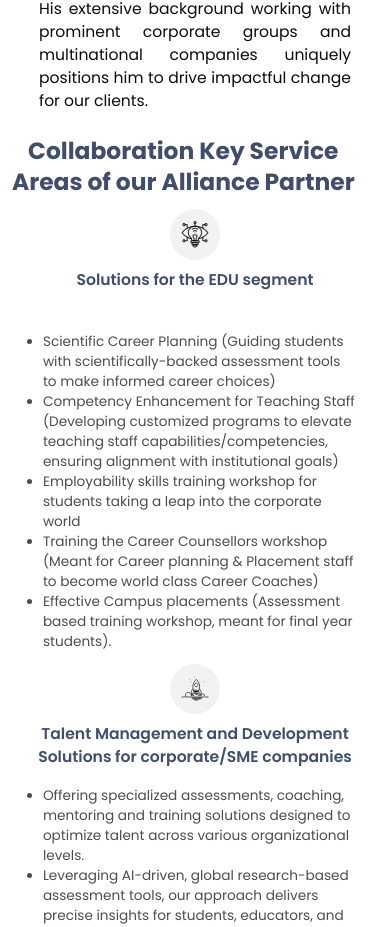
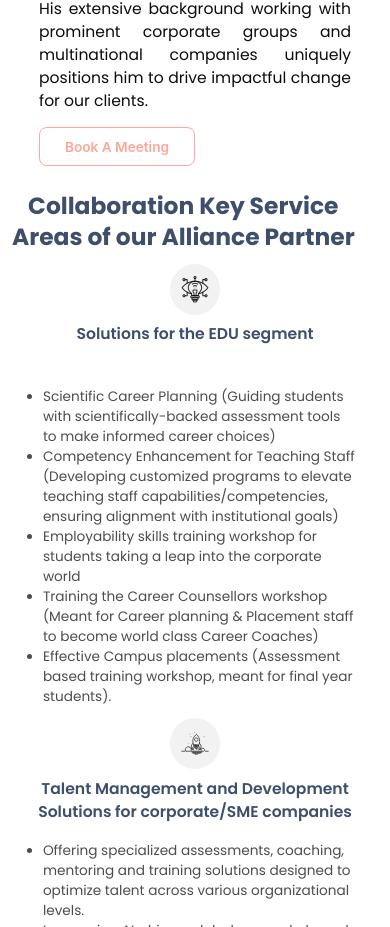
Before and after one commit to TriDizi-Dev/sapience-hr-minds, a React (Vite) app: page /alliance-partner in a window 390 px wide. Shown: the part 1478-2405 px from the top of the page. Built offline with nearby package versions, Linux system fonts and the light colour scheme.

Commit message:
sapience

```diff
--- a/src/App.jsx
+++ b/src/App.jsx
@@ -40,6 +40,7 @@ function Layout() {
 
   const location = useLocation();
   const hideFooter = location.pathname === "/blog-creation" || location.pathname === "/career-creation"||location.pathname==="/career-update" ;
+
 
   return (
     <>
@@ -88,14 +89,50 @@ function Layout() {
 
 function App() {
   const [loading, setLoading] = useState(true);
-  useEffect(() => {
-    // Simulate loading time (e.g., API call, resource loading)
-    const timer = setTimeout(() => {
-      setLoading(false);
-    }, 2000); // show loader for 2 seconds
 
-    return () => clearTimeout(timer);
+
+
+  // useEffect(() => {
+  //   // Simulate loading time (e.g., API call, resource loading)
+  //   const timer = setTimeout(() => {
+  //     setLoading(false);
+  //   }, 2000); // show loader for 2 seconds
+
+  //   return () => clearTimeout(timer);
+  // }, []);
+
+
+useEffect(() => {
+    // Wait for all images on the page to load
+    const handleImageLoad = () => {
+      const images = Array.from(document.images);
+      if (images.every((img) => img.complete)) {
+        setLoading(false);
+      } else {
+        let loadedCount = 0;
+        images.forEach((img) => {
+          img.addEventListener("load", () => {
+            loadedCount++;
+            if (loadedCount === images.length) {
+              setLoading(false);
+            }
+          });
+          img.addEventListener("error", () => {
+            loadedCount++;
+            if (loadedCount === images.length) {
+              setLoading(false); // still remove loader if some images fail
+            }
+          });
+        });
+      }
+    };
+
+    // Short delay to allow DOM to render first
+    setTimeout(handleImageLoad, 100);
   }, []);
+
+
+
   return (
 
     <>
--- a/src/Pages/AlliancePartner/AlliancePartner.css
+++ b/src/Pages/AlliancePartner/AlliancePartner.css
@@ -437,6 +437,38 @@ tom: 0.5vw; */
 margin-left: 2vw;
 }
 
+.alliance_right_button {
+  position: relative;
+  width: 15vw;
+  height: 3.5vw;
+  margin-top: 4vw;
+  background: none;
+  /* color: #7c5cfc; */
+  color: #ffa59a;
+  /* border: 0.1vw solid #7c5cfc; */
+  border: 0.1vw solid #ffa59a;
+  font-size: 1.2vw;
+  font-weight: 600;
+  border-radius: 1.9vw;
+  display: flex;
+  justify-content: center;
+  align-items: center;
+  gap: 0.5vw;
+  cursor: pointer;
+  transition: all 0.3s ease;
+  overflow: hidden;
+  font-family: "Inter", sans-serif;
+}
+
+/* Liquid Fill Effect */
+.liquid {
+  /* background: linear-gradient(#7c5cfc 0 0) no-repeat calc(200% - var(--p, 0%)) 100% / 200% var(--p, 0.2em); */
+  background: linear-gradient(#ffa59a 0 0) no-repeat calc(200% - var(--p, 0%))
+    100% / 200% var(--p, 0.2em);
+  transition: 0.3s var(--t, 0s),
+    background-position 0.3s calc(0.3s - var(--t, 0s));
+}
+
 @media screen and (min-width: 320px) and (max-width: 720px) {
     .Alliancepartner_layer4_card_logo {
         width: 13vw;
@@ -747,4 +779,14 @@ margin-left: 2vw;
     .alliance_right_said p {
         font-size: 3vw;
     }
+      .alliance_right_button {
+    width: 40vw;
+    height: 10vw;
+    font-size: 3.5vw;
+    border-radius: 2vw;
+    display: flex;
+    gap: 1.5vw;
+    justify-content: center;
+    align-items: center;
+  }
 }
--- a/src/Pages/AlliancePartner/AlliancePartner.jsx
+++ b/src/Pages/AlliancePartner/AlliancePartner.jsx
@@ -62,6 +62,13 @@ export const AlliancePartner = () => {
     if (swiperRef.current) {
       swiperRef.current.autoplay?.stop();
     }
+  };
+
+    const hadleNavigate = () => {
+    window.open(
+      "https://calendly.com/babitha-sapienceminds-pfmn/45min",
+      "_blank"
+    );
   };
 
   const [readMore, setReadMore] = useState(false);
@@ -261,6 +268,13 @@ export const AlliancePartner = () => {
             multinational companies uniquely positions him to drive impactful
             change for our clients.
           </p>
+              <button
+              className="alliance_right_button liquid"
+              onClick={() => hadleNavigate()}
+            >
+              {/* <AiOutlinePlayCircle className="button_icon" /> */}
+              Book A Meeting
+            </button>
         </div>
         <div className="Right_Container_AlliancePartner">
           <p className="right_Header_Text">Alliance Partner</p>
```
